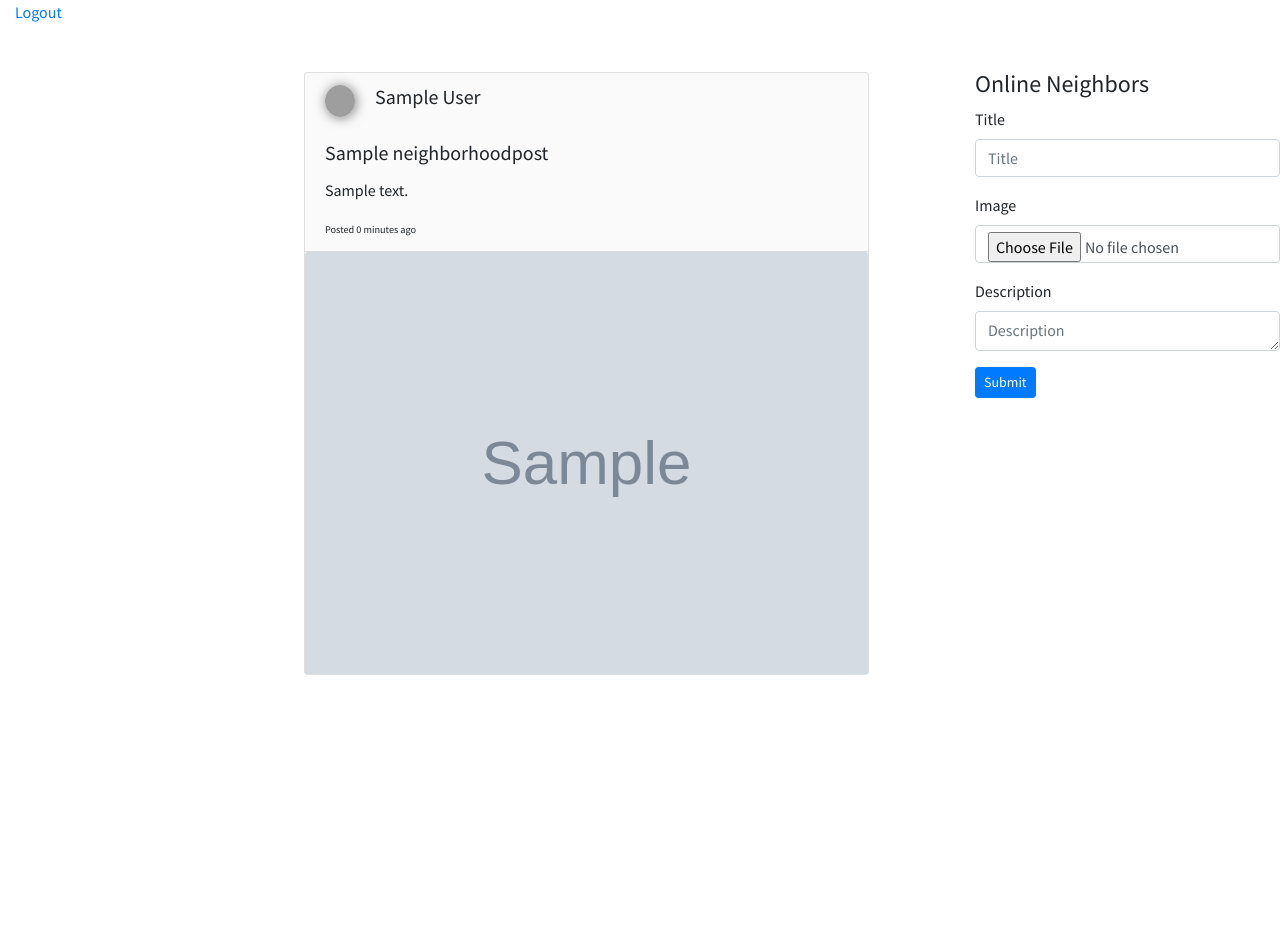
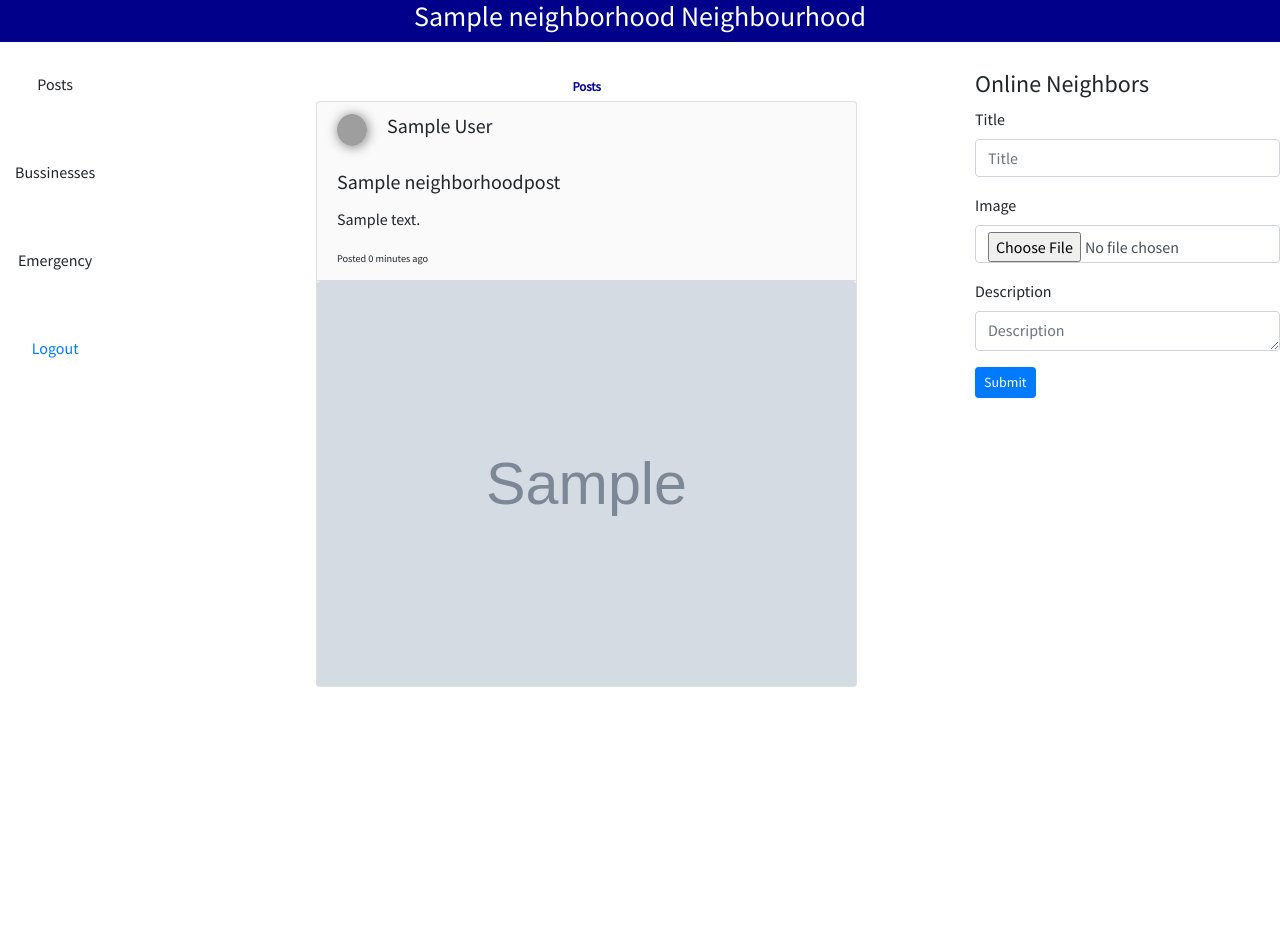
Before and after one commit to SteveMitto/neighborhood, a Django app: page / in a window 1280 px wide. Shown: the top 927 px of the page. Before the commit the page ends 675 px from the top, so only its background shows below. Run offline with Django 3.2, Linux system fonts and the light colour scheme; a user stored in the database is signed in; tables that the repository leaves empty hold one stand-in row (values such as "Sample post"); grey boxes marked "Sample" are stand-in pictures; some libraries are stand-ins or nearby versions; grey boxes are pictures that could not be loaded.

Commit message:
allowing users to find contact Information for the health department and Police authorities near my neighborhood and also view different bussinesses around them.

```diff
--- a/neigh1/static/css/index.css
+++ b/neigh1/static/css/index.css
@@ -1,3 +1,7 @@
+@import url('https://fonts.googleapis.com/css?family=Source+Sans+Pro&display=swap');
+body{
+    font-family: 'Source Sans Pro', sans-serif;
+}
 .neighbors{
   position: relative;
   display: flex;
@@ -8,6 +12,14 @@
   border:0 solid rgba(0, 0, 0, 0.05);
   border-bottom:.5px solid rgba(0, 0, 0, 0.09);
   transition: .5s ease-in;
+}
+.identifier{
+padding: 5px 40px;
+/* border: 1px solid rgb(0,0,150); */
+color:darkblue;
+border-bottom: none;
+border-radius: 15px  15px 0 0 ;
+font-weight: bolder;
 }
 .neighbors:hover .neighbors-chat{
   display: flex;
@@ -80,8 +92,9 @@
   margin-left: 20px;
 }
 .post-container{
+  padding: 0 20px;
   display: flex;
-  padding: 0 20px;
+  flex-direction: column;
   justify-content: center;
   align-items: center;
 }
@@ -103,3 +116,39 @@
 .card-body{
   padding: 0;
 }
+.navigation{
+position: fixed;
+display: flex;
+flex-direction:column;
+justify-content: space-around;
+align-items: center;
+}
+.bussinesses{
+  width:80%;
+  padding: 20px;
+  display: none;
+}
+.emergency{
+  display: none;
+  width:80%;
+  padding: 20px;
+}
+.bussines{
+  padding: 20px;
+  display:flex;
+  border-radius: 12px;
+  box-sizing: border-box;
+  border:1px solid rgba(0,0,0,.09);
+  /* box-shadow: 1px 1px 7px rgba(0, 0, 0, 0.5); */
+  margin:20px 0;
+  transition: .5s ease;
+}
+.bussines:hover{
+  box-shadow: 4px 3px 7px rgba(0, 0, 0, 0.5);
+}
+.bussines img{
+  margin-right: 20px;
+}
+.bussines p{
+  margin-bottom:10px;
+}
--- a/neigh1/static/css/navbar.css
+++ b/neigh1/static/css/navbar.css
@@ -3,5 +3,12 @@ body{
     font-family: 'Source Sans Pro', sans-serif;
 }
 .top{
-  position:Fixed;
+  position: fixed;
+  z-index: 99999;
+  width: 100%;
+  background: darkblue;
+  display: flex;
+  justify-content: center;
+  align-items: center;
+  color:white;
 }
--- a/neigh1/static/js/reg.js
+++ b/neigh1/static/js/reg.js
@@ -0,0 +1,21 @@
+$(document).ready(function(){
+  console.log('ready');
+  $(".show-posts").click(function(){
+    $(".bussinesses").hide()
+    $(".emergency").hide()
+    $(".posts-all").slideDown(500)
+  })
+  $(".show-bussinesses").click(function(){
+    $(".emergency").hide()
+    $(".posts-all").hide()
+    $(".bussinesses").slideDown(500)
+  })
+  $(".show-emergency").click(function(){
+    $(".bussinesses").hide()
+    $(".posts-all").hide()
+    $(".emergency").slideDown(500)
+  })
+})
+// posts
+// bussinesses
+// emergency
--- a/neigh1/templates/index.html
+++ b/neigh1/templates/index.html
@@ -5,14 +5,28 @@
 {{block.super}}
 <link rel="stylesheet" href="{% static 'css/index.css' %}">
 <br><br><br>
+
 <div class="container-fluid">
   <!-- <h2>Welcome {{user.username}}</h2> -->
   <div class="row">
     <div class="col-md-2">
+      <div class="navigation">
+        {% if user.is_authenticated %}
+        <p class="show-posts"> Posts</p><br><br>
+        <p class="show-bussinesses">Bussinesses</p><br><br>
+        <p class="show-emergency">Emergency</p><br><br>
+        <a href="{% url 'logout' %}">Logout</a>
+        {% else %}
+        <a href="{% url 'signup'%}">Signup</a>
+        <a href="{% url 'login'%}">Login</a>
+        {% endif %}
+    </div>
+    </div>
 
-    </div>
-  <div class="col-md-7 post-container">
+  <div class="col-md-7 " >
+    <div class="posts-all post-container">
 
+    <small class="identifier">Posts</small>
     {% for post in neighbourhood_post %}
     <div class="card">
       <div class="card-header">
@@ -41,9 +55,70 @@
       <img src="{{post.image.url}}" class="card-img-top" alt="">
     </div>
     </div>
+  </div>
+
     {% empty %}
     <h3>No post in this neighbourhood</h3>
     {% endfor%}
+
+    <div class="bussinesses">
+      <small class="identifier">Bussines</small>
+      {% for bussines in bussinesses %}
+        <div class="bussines">
+          <div class="logo">
+            <img src="{{bussines.bussiness_photo.url}}" alt="{{bussines.bussiness_photo.url}}" width="100px" class="circle">
+          </div>
+          <div class="details">
+            <h5>{{bussines.name}}</h5>
+            <p><b>Type: </b>{{bussines.type}}</p>
+            <small><b>Call:</b> +254{{bussines.phone_number}}  <b>Email</b>: {{bussines.email}}</small>
+            <br>
+            <small><a href="/chat/bussines.profile.user.username">inquire</a></small>
+        </div>
+        </div>
+      {% endfor %}
+    </div>
+    <div class="emergency">
+      <small class="identifier">Emergrncies</small>
+
+      <!-- hospital -->
+
+      {% for hospital in hospitals%}
+      <div class="bussines">
+        <div class="logo">
+          <img src="{{hospital.bussiness_photo.url}}" alt="{{hospital.bussiness_photo.url}}" width="100px" class="circle">
+        </div>
+        <div class="details">
+          <h5>{{hospital.name}}</h5>
+          <p>Type: <b>{{hospital.type}}</b></p>
+          <small>Call:+254{{hospital.phone_number}} Email: <b>{{hospital.email}}</b></small>
+          <br>
+          <small><a href="/chat/hospital.profile.user.username">inquire</a></small>
+      </div>
+      </div>
+      {% empty %}
+      <h3>No Hospital registered</h3>
+      {% endfor %}
+
+      <!-- police -->
+      <br><br>
+      {% for police in polices%}
+      <div class="bussines police">
+        <div class="logo">
+          <img src="{{police.bussiness_photo.url}}" alt="{{police.bussiness_photo.url}}" width="100px" class="circle">
+        </div>
+        <div class="details">
+          <h5>{{police.name}}</h5>
+          <p>Type: <b>{{police.type}}</b></p>
+          <small>Call:+254{{police.phone_number}} Email: <b>{{police.email}}</b></small>
+          <br>
+          <small><a href="/chat/police.profile.user.username">inquire</a></small>
+      </div>
+      </div>
+      {% empty %}
+      <h3>No Police Station registered</h3>
+      {% endfor%}
+    </div>
   </div>
   <div class="col-md-3">
     <br>
@@ -77,6 +152,9 @@
 <br><br><br><br><br>
 <br><br><br><br><br>
 <br><br><br><br><br>
+<script type="text/javascript" src="{% static 'js/reg.js'%}">
+
+</script>
 {% if user.profile.bussiness_type == None %}
 <script type="text/javascript">
   $("body").load('/setup')
--- a/neigh1/templates/navbar.html
+++ b/neigh1/templates/navbar.html
@@ -2,14 +2,9 @@
 
 <link rel="stylesheet" href="{% static 'css/navbar.css'%}">
 <div class="container-fluid top">
-  {% if user.is_authenticated %}
-  <a href="{% url 'logout' %}">Logout</a>
-  {% else %}
-  <a href="{% url 'signup'%}">Signup</a>
-  <a href="{% url 'login'%}">Login</a>
-  {% endif %}
+
+  <h3>{{neighborhood}} Neighbourhood</h3>
 </div>
-
 <script type="text/javascript" src="{% static 'js/setup.js'%}">
 
 </script>
--- a/neigh1/views.py
+++ b/neigh1/views.py
@@ -2,7 +2,7 @@ from django.shortcuts import render,redirect
 from django.http import JsonResponse
 from django.contrib.auth.forms import UserCreationForm
 from django.contrib.auth.decorators import login_required
-from .models import Profile,Nation,Neighborhood,Bussines,NeighborhoodPost
+from .models import Profile,Nation,Neighborhood,Bussines,NeighborhoodPost,Bussines
 import json
 import requests
 from .forms import ProfileUpdateForm,BussinessForm,NeigUsershPost
@@ -24,7 +24,9 @@ def signup(request):
 @login_required
 def index(request):
     neighbor = request.user.profile.neighborhood
-
+    hospital = Bussines.objects.filter(type__icontains="hospital" ,profile__neighborhood = neighbor).all()
+    police = Bussines.objects.filter(type__icontains="police" ,profile__neighborhood = neighbor).all()
+    bussinesses = Bussines.objects.filter(profile__neighborhood = neighbor).all()
     neighbourhood_post=NeighborhoodPost.objects.filter(user__profile__neighborhood = neighbor).all()
     my_neighboors = Profile.objects.filter(neighborhood = neighbor).all()
     post_form=NeigUsershPost(instance=request.user)
@@ -32,6 +34,10 @@ def index(request):
     "neighbors":my_neighboors.exclude(user = request.user),
     "post_form":post_form,
     "neighbourhood_post":neighbourhood_post,
+    "neighborhood":neighbor,
+    "bussinesses":bussinesses,
+    "hospital":hospital,
+    "police":police,
     }
     return render(request,'index.html',context)
 
```
Also changed, not shown: media/bussiness_pics/no-photo.jpg (added).
